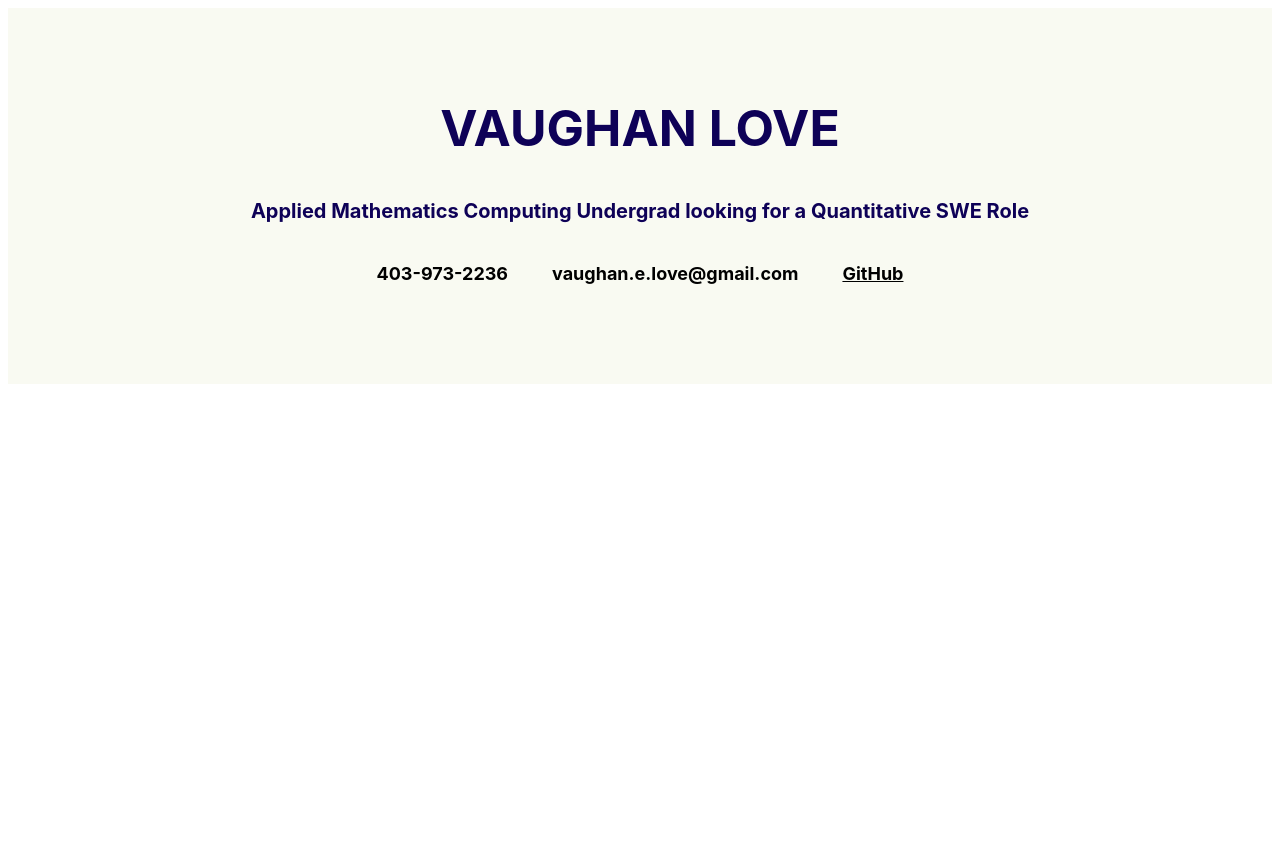
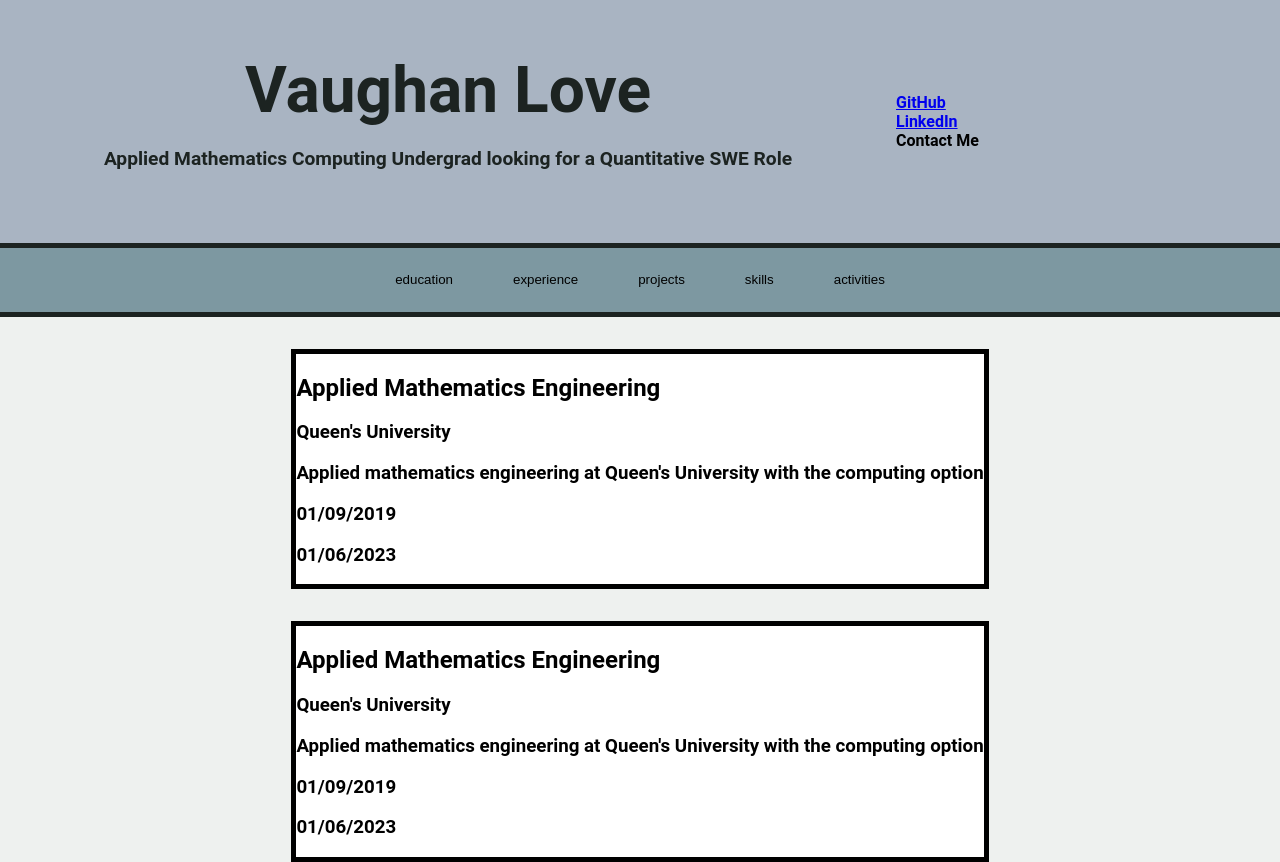
Before and after one commit to vaughanlove/portfolio-site, a Gatsby site: page / in a window 1280 px wide. Before the commit the page ends 800 px from the top, so only its background shows below. Built offline with nearby package versions, Linux system fonts and the light colour scheme; Gatsby itself is replaced by a stand-in of ours.

Commit message:
huge update

```diff
--- /dev/null
+++ b/src/components/List.tsx
@@ -0,0 +1,24 @@
+import * as React from 'react';
+import ListDropdown from './ListDropdown';
+import styled from "@emotion/styled";
+
+const ListCard = styled.main`
+    display: flex;
+    flex-direction: column;
+`
+
+const List = (info) => {
+    return (
+        <ListCard>
+            {info.info.map((item: string, index: number) => {
+                return <ListDropdown {...info.info[index]}></ListDropdown>
+            })}
+        </ListCard>
+    )
+}
+
+function log_data(data){
+    console.log(data)
+}
+
+export default List
--- /dev/null
+++ b/src/components/ListDropdown.tsx
@@ -0,0 +1,24 @@
+import * as React from 'react';
+import styled from "@emotion/styled";
+
+
+const EntryCard = styled.main`
+    background-color: white;
+    border: 5px solid black;
+    align-self: center;
+    margin-top: 2rem;
+`
+
+const ListDropdown = ({title, for_i, info, start, end}) => {
+    return (
+        <EntryCard>
+            <h2>{title}</h2>
+            <h3>{for_i}</h3>
+            <h3>{info}</h3>
+            <h3>{start}</h3>
+            <h3>{end}</h3>
+        </EntryCard>
+    )
+}
+
+export default ListDropdown
--- a/src/components/layout.tsx
+++ b/src/components/layout.tsx
@@ -1,51 +1,139 @@
 import * as React from "react";
-import { Link } from "gatsby";
+import { useState } from "react";
+import {css}  from '@emotion/react';
+import List  from "./List";
+import styled from "@emotion/styled"
 
-const navStyle = {
-    textAlign: "center",
-    marginBottom: 48,
+const data = {
+    education: [{
+        title: "Applied Mathematics Engineering",
+        for_i: "Queen's University",
+        info: "Applied mathematics engineering at Queen's University with the computing option",
+        start: "01/09/2019",
+        end: "01/06/2023",
+    },
+    {
+        title: "Applied Mathematics Engineering",
+        for_i: "Queen's University",
+        info: "Applied mathematics engineering at Queen's University with the computing option",
+        start: "01/09/2019",
+        end: "01/06/2023",
+    },
+],
+    experience: [{
+        title: "Applied Mathematics Engineering",
+        for_i: "Queen's University",
+        info: "",
+        start: "",
+        end: "",
+    }],
+    projects: [{
+        title: "Applied Mathematics Engineering",
+        for_i: "Queen's University",
+        info: "",
+        start: "",
+        end: "",
+    }],
+    skills: [{
+        title: "Applied Mathematics Engineering",
+        for_i: "Queen's University",
+        info: "",
+        start: "",
+        end: "",
+    }],
+    activities: [{
+        title: "Applied Mathematics Engineering",
+        for_i: "Queen's University",
+        info: "",
+        start: "",
+        end: "",
+    }],
 }
 
-const nameStyle = {
-    color: "#0e0157",
-    fontWeight: "bold",
-    fontSize: 50,
-}
+// name and description + contact info
+const TitleBar = styled.nav`
+    display: flex;
+    flex-direction: column;
+    flex: 1;
+    background-color: #A9B4C2;
+    lineHeight: 1;
+`;
 
-const nameStyle2 = {
-    color: "#0e0157",
-    fontWeight: "bold",
-    fontSize: 20,
-}
+const TopHeader = styled.div`
+    display: flex;
+`
 
-const hyperLinks = {
-    color: "#000000",
-    fontWeight: "bold",
-    paddingLeft: "22px",
-    paddingRight: "22px",
-    fontSize: 18,
-    float: "left",
-}
+const NameHeader = styled.h1`
+    color: #1C2321;
+    flex: 1;
+    fontFamily: Raleway;
+    font-size: 4rem;
+    text-align: center;
+`;
 
-const listLay = {
-    display: "inline-block",
-    alignText: "center",
-}
+const ContactHeader = styled.h4`
+    flex-basis: 30%;
+    align-self: center;
+`;
 
+const DescriptionHeader = styled.h3`
+    color: #1C2321;
+    flex: 1;
+    font-size: 1.2rem;
+    text-align: center;
+`;
+
+const CategoryBar = styled.div`
+    display: flex;
+    height: 4rem;
+    color: #1C2321;
+    justify-content: center;
+    border-top: 5px solid #1C2321;
+    border-bottom: 5px solid #1C2321;
+    background-color: #7D98A1;
+    margin: 0;
+    padding: 0;
+    gap: 2rem;
+`
+
+const CategoryButton = styled.button`
+    background-color: #7D98A1;
+    margin: 5px;
+    border: 3px solid #7D98A1;
+    &:hover {
+        background-color: #A9B4C2;
+        border-right: 4px solid #1C2321;
+        border-left: 1px solid #1C2321;
+        border-top: 1px solid #1C2321;
+        border-bottom: 4px solid #1C2321;
+    }
+`
 
 const Layout = ({pageTitle, children}) => {
     return (
         <div>
             <title>{pageTitle}</title>
-            <nav style={navStyle}>
-                <h1 style={nameStyle}>VAUGHAN LOVE</h1>
-                <h3 style={nameStyle2}> Applied Mathematics Computing Undergrad looking for a Quantitative SWE Role </h3><br></br>
-                <div style={listLay}>
-                    <a style={hyperLinks}>403-973-2236</a>
-                    <a style={hyperLinks}>vaughan.e.love@gmail.com</a>
-                    <a href="https://github.com/vaughanlove" target="_blank" style={hyperLinks}>GitHub</a>
-                </div>
-            </nav>
+            <TitleBar >
+                <TopHeader>
+                    <NameHeader>Vaughan Love <br></br>
+                    <DescriptionHeader> Applied Mathematics Computing Undergrad looking for a Quantitative SWE Role </DescriptionHeader>
+
+                    </NameHeader>
+                    <ContactHeader>
+                        <a href="https://github.com/vaughanlove" target="_blank">GitHub</a><br></br>
+                        <a href="https://github.com/vaughanlove" target="_blank">LinkedIn</a><br></br>
+                        Contact Me
+                    </ContactHeader>
+                </TopHeader>
+            </TitleBar>
+
+            <CategoryBar>
+                {Object.keys(data).map(category =>
+                    <CategoryButton >{category}</CategoryButton>)}
+            </CategoryBar>
+
+            {renderList('education')}
+
             <main>
                 {children}
             </main>
@@ -53,4 +141,21 @@ const Layout = ({pageTitle, children}) => {
     )
 }
 
+function renderList(param) {
+    switch(param){
+        case 'education':
+            return <List info={data.education}></List>;
+        case 'experience':
+            return <List info={data.experience}></List>;
+        case 'projects':
+            return <List info={data.projects}></List>;
+        case 'skills':
+            return <List info={data.skills}></List>;
+        case 'activities':
+            return <List info={data.activities}></List>;
+    }
+}
+
+
+
 export default Layout
--- a/src/pages/index.tsx
+++ b/src/pages/index.tsx
@@ -1,36 +1,13 @@
+import { getArgumentValues } from "graphql/execution/values"
 import * as React from "react"
 import Layout from '../components/layout'
 
 // styles
 const pageStyles = {
-  backgroundColor: "#f9faf2",
-  color: "#232129",
-  padding: 48,
-  fontFamily: "-apple-system, Roboto, sans-serif, serif",
-}
-
-const descriptionStyle = {
-  color: "#000000",
-  fontSize: 14,
-  marginTop: 10,
-  marginBottom: 0,
-  lineHeight: 1.25,
-}
-
-const badgeStyle = {
-  color: "#fff",
-  backgroundColor: "#088413",
-  border: "1px solid #088413",
-  fontSize: 11,
-  fontWeight: "bold",
-  letterSpacing: 1,
-  borderRadius: 4,
-  padding: "4px 6px",
-  display: "inline-block",
-  position: "relative" as "relative",
-  top: -2,
-  marginLeft: 10,
-  lineHeight: 1,
+  backgroundColor: "#EEF1EF",
+  fontFamily: "Raleway, Roboto, sans-serif, serif",
+  margin: "-0.5em",
+  height: "100%",
 }
 
 // markup
```
